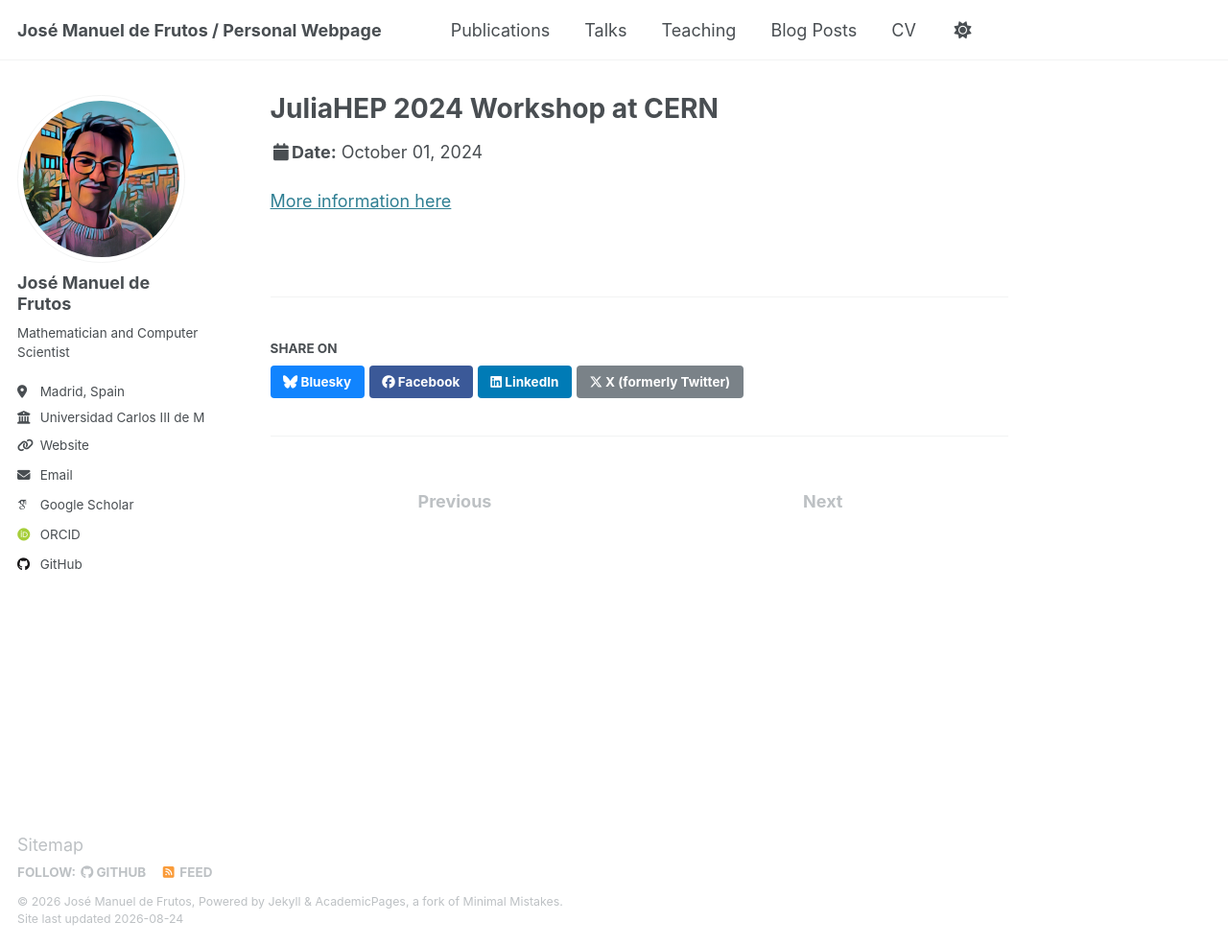
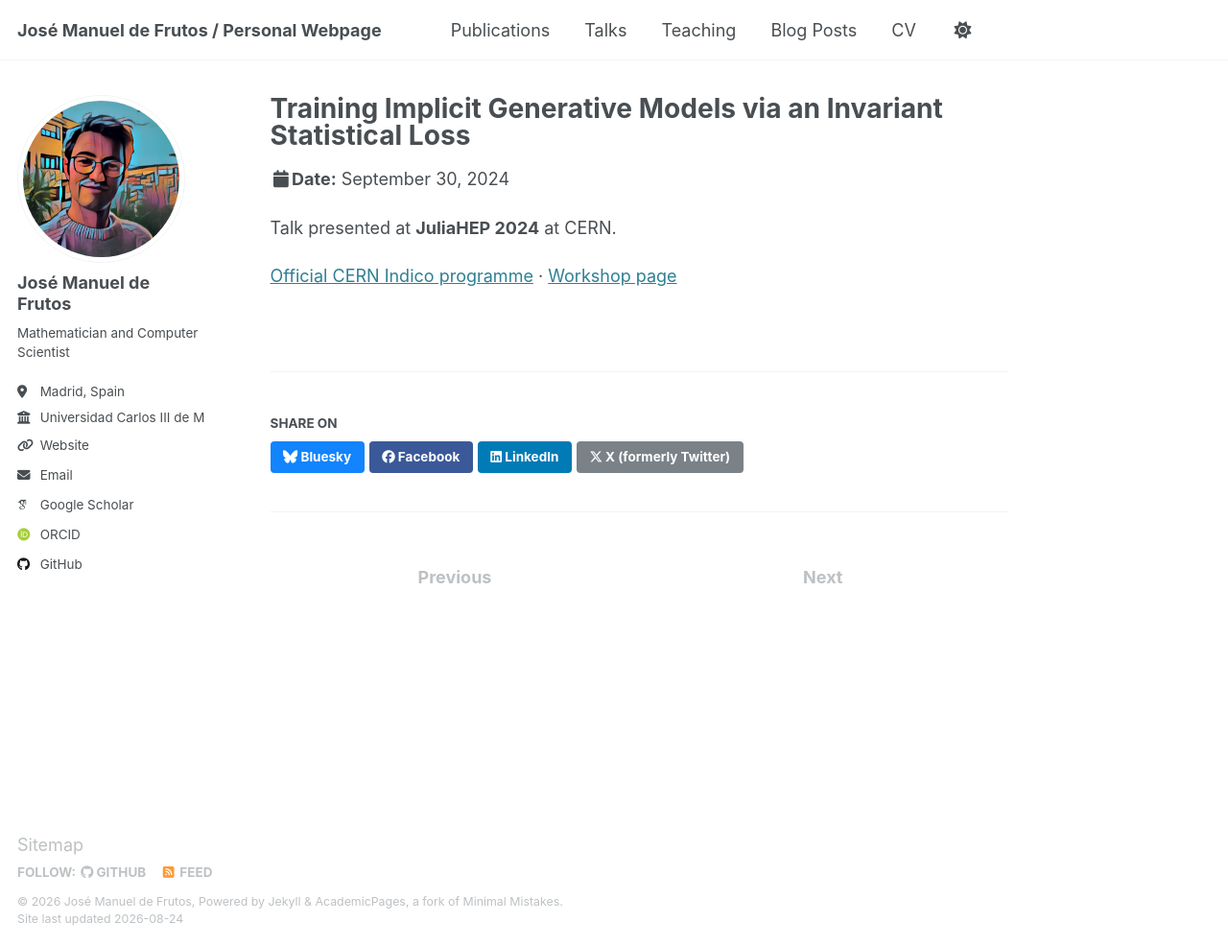
Before and after one commit to josemanuel22/josemanuel22.github.io, a Jekyll site: the page built from _talks/2014-02-01-talk-2.md, in a window 1280 px wide and 986 px high. Shown: the whole window at 96% size. Built offline with Jekyll 4.4.1, drawn with Linux system fonts in a browser that asks for light colours; some web fonts are replaced.

Commit message:
Correct JuliaHEP talk date and details

```diff
--- a/_talks/2014-02-01-talk-2.md
+++ b/_talks/2014-02-01-talk-2.md
@@ -1,11 +1,14 @@
 ---
-title: "JuliaHEP 2024 Workshop at CERN"
+title: "Training Implicit Generative Models via an Invariant Statistical Loss"
 collection: talks
 type: "Talk"
-permalink: /talks/2024-10-01-talk-2
-venue: "CERN"
-date: 2024-10-01
-location: "Geneva, Swizerland"
+permalink: /talks/2024-juliahep-cern
+venue: "JuliaHEP 2024 Workshop at CERN"
+date: 2024-09-30
+location: "Geneva, Switzerland"
+excerpt: "Talk at JuliaHEP 2024 on training implicit generative models via an invariant statistical loss."
 ---
 
-[More information here](https://indico.cern.ch/event/1410341/)
+Talk presented at **JuliaHEP 2024** at CERN.
+
+[Official CERN Indico programme](https://indico.cern.ch/event/1410341/timetable/) · [Workshop page](https://indico.cern.ch/event/1410341/)
```
